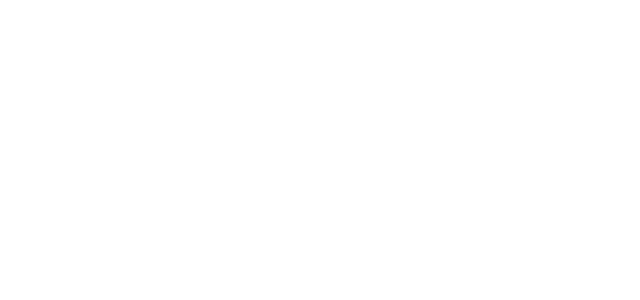
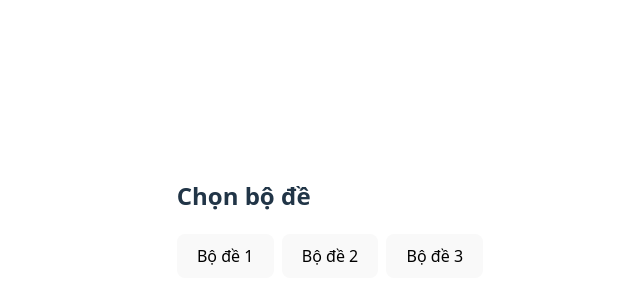
Before and after one commit to ducvietdev/pmttn_danvan, a React (Vite) app: page /exam in a window 1280 px wide. Before the commit this address had no page. Shown: the part 182-482 px from the top of the page, without its empty margins (306-946 px from the left). Built offline with nearby package versions, Linux system fonts and the light colour scheme.

Commit message:
update code

```diff
--- a/src/App.tsx
+++ b/src/App.tsx
@@ -3,6 +3,7 @@
 import QuizSelection from "./pages/QuizSelection";
 import QuizPage from "./pages/QuizPage";
 import ResultPage from "./pages/ResultPage";
+import ExamSelection from "./pages/ExamSelection";
 // import { useEffect, useState } from "react";
 
 // // Định nghĩa kiểu dữ liệu câu hỏi
@@ -47,6 +48,7 @@
       <Routes>
         <Route path="/" element={<Home />} />
         <Route path="/select" element={<QuizSelection />} />
+        <Route path="/exam" element={<ExamSelection />} />
         <Route path="/quiz/:id" element={<QuizPage />} />
         <Route path="/result" element={<ResultPage />} />
       </Routes>
--- /dev/null
+++ b/src/pages/ExamSelection.tsx
@@ -0,0 +1,88 @@
+import { useNavigate } from "react-router-dom";
+
+interface Question {
+  id: number;
+  question: string;
+  options: { [key: string]: string };
+}
+
+const QUIZ_STORAGE_KEY = "savedQuizzes";
+
+// Hàm trộn ngẫu nhiên mảng
+const shuffleArray = <T,>(array: T[]): T[] => [...array].sort(() => Math.random() - 0.5);
+
+// Hàm trộn ngẫu nhiên đáp án của một câu hỏi
+const getShuffledOptions = (options: { [key: string]: string }) => {
+  return Object.fromEntries(shuffleArray(Object.entries(options)));
+};
+
+// Lấy dữ liệu đề thi từ localStorage
+const getStoredQuizzes = (): Record<number, Question[]> => {
+  const stored = localStorage.getItem(QUIZ_STORAGE_KEY);
+  return stored ? JSON.parse(stored) : {};
+};
+
+const ExamSelection = () => {
+  const navigate = useNavigate();
+
+  const fetchRandomQuestions = async (quizId: number) => {
+    try {
+      console.log("Đang tải dữ liệu...");
+      let quizzes = getStoredQuizzes();
+
+      if (!quizzes[1] || !quizzes[2] || !quizzes[3]) {
+        const response = await fetch("/questions.json");
+        if (!response.ok) throw new Error(`Lỗi HTTP: ${response.status}`);
+
+        const data: Question[] = await response.json();
+        if (!Array.isArray(data) || data.length < 140) {
+          throw new Error("Dữ liệu không hợp lệ hoặc không đủ câu hỏi!");
+        }
+
+        // Lấy ngẫu nhiên 140 câu từ dữ liệu gốc
+        const selectedPool = shuffleArray(data).slice(0, 140);
+
+        // Tạo 3 bộ đề, mỗi đề có 50 câu, có thể có câu trùng nhau
+        quizzes = {
+          1: Array.from({ length: 50 }, () => selectedPool[Math.floor(Math.random() * 140)]),
+          2: Array.from({ length: 50 }, () => selectedPool[Math.floor(Math.random() * 140)]),
+          3: Array.from({ length: 50 }, () => selectedPool[Math.floor(Math.random() * 140)]),
+        };
+
+        localStorage.setItem(QUIZ_STORAGE_KEY, JSON.stringify(quizzes));
+      }
+
+      // Lấy đề từ localStorage, xáo trộn thứ tự câu hỏi và xáo trộn đáp án
+      const selectedQuestions = shuffleArray(quizzes[quizId]).map((q) => ({
+        ...q,
+        options: getShuffledOptions(q.options),
+      }));
+
+      console.log("Câu hỏi đã chọn:", selectedQuestions);
+      navigate(`/quiz/${quizId}`, { state: { questions: selectedQuestions, from: "/exam" } });
+    } catch (error) {
+      console.error("Lỗi tải câu hỏi:", error);
+      alert("Không thể tải câu hỏi, vui lòng thử lại!");
+    }
+  };
+
+  return (
+    <div className="container mt-5 text-center">
+      <h2>Chọn bộ đề</h2>
+      <div className="d-flex flex-wrap justify-content-center">
+        {[1, 2, 3].map((quizId) => (
+          <button
+            key={quizId}
+            style={{ marginRight: 8 }}
+            className="btn btn-outline-primary m-2"
+            onClick={() => fetchRandomQuestions(quizId)}
+          >
+            Bộ đề {quizId}
+          </button>
+        ))}
+      </div>
+    </div>
+  );
+};
+
+export default ExamSelection;
--- a/src/pages/Home.tsx
+++ b/src/pages/Home.tsx
@@ -11,6 +11,12 @@
       >
         Bắt đầu
       </button>
+      <button
+        className="btn btn-primary mt-3"
+        onClick={() => navigate("/exam")}
+      >
+        Thi thử
+      </button>
     </div>
   );
 };
--- a/src/pages/QuizPage.tsx
+++ b/src/pages/QuizPage.tsx
@@ -126,7 +126,7 @@
           <p>Bạn đã trả lời đúng {correctAnswers} / {shuffledQuestions.length} câu.</p>
           <button className="btn btn-secondary" onClick={() => setReview(true)}>Xem lại đáp án</button>
           {review && (
-            <button className="btn btn-warning mt-2" onClick={() => navigate("/select")}>Quay về chọn bộ đề mới</button>
+            <button className="btn btn-warning mt-2" onClick={() => navigate(location.state?.from || "/select")}>Quay về chọn bộ đề mới</button>
           )}
         </div>
       )}
```
Also changed, not shown: public/questions.json.
